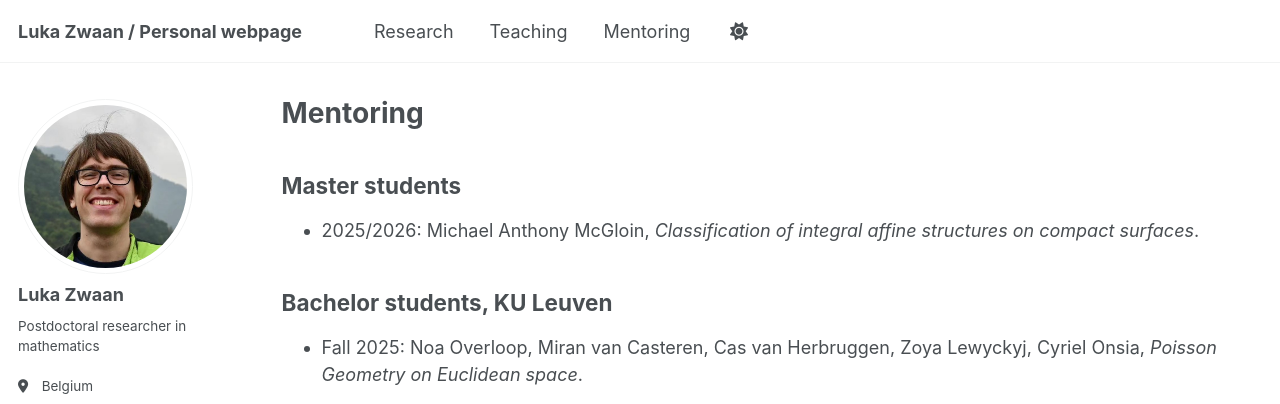
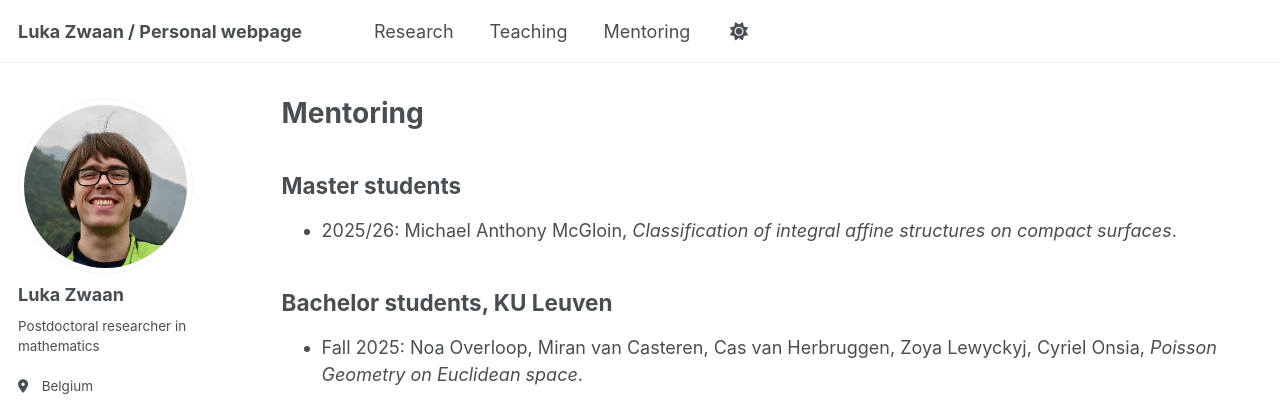
Before and after one commit to LukaZwaan/lukazwaan.github.io, a Jekyll site: the page built from _pages/mentoring.md, in a window 1280 px wide. Shown: the top 404 px of the page. Built offline with Jekyll 4.4.1, drawn with Linux system fonts in a browser that asks for light colours; some web fonts are replaced; a script bundle is joined from its source files by our own code; library files that are not in the unit come from our copies.

Commit message:
Update mentoring.md

```diff
--- a/_pages/mentoring.md
+++ b/_pages/mentoring.md
@@ -8,7 +8,7 @@ author_profile: true
 Master students
 ------
 
-* 2025/2026: Michael Anthony McGloin, _Classification of integral affine structures on compact surfaces_.
+* 2025/26: Michael Anthony McGloin, _Classification of integral affine structures on compact surfaces_.
 
 Bachelor students, KU Leuven
 ------
```
